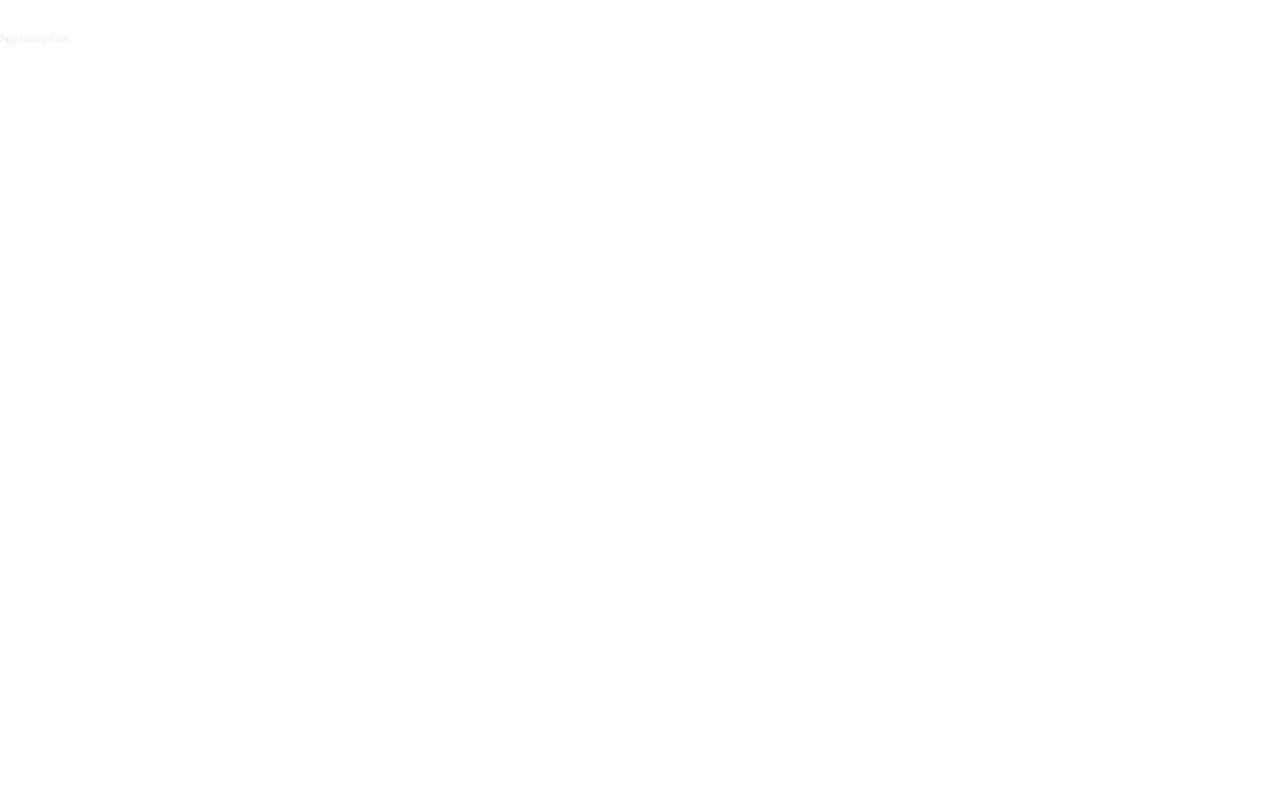
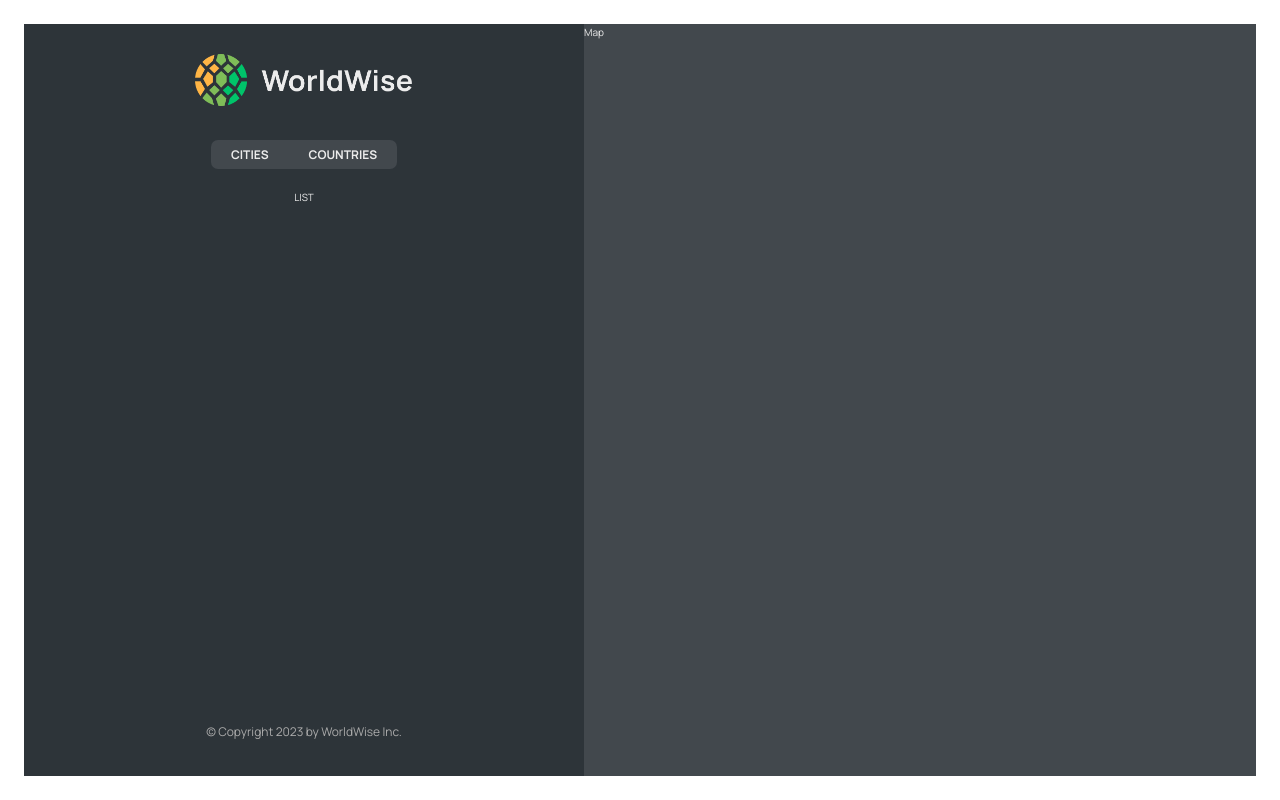
Before and after one commit to ladyami/Travel-Wise, a React (Vite) app in the folder worldwise/: page /app in a window 1280 px wide. Built offline with nearby package versions, Linux system fonts and the light colour scheme.

Commit message:
create nested routes and index routes

```diff
--- a/worldwise/src/App.jsx
+++ b/worldwise/src/App.jsx
@@ -15,11 +15,16 @@
   return (
     <BrowserRouter>
     <Routes>
-    <Route path="/" element={<Homepage/>} />
+    <Route index element={<Homepage/>} />
       <Route path="product" element={<Product/>} />
       <Route path="pricing" element={<Pricing/>} />
       <Route path="/login" element={<Login/>} />
-      <Route path="app" element={<AppLayout/>} />
+      <Route path="app" element={<AppLayout/>}>
+        <Route index element={<p>LIST</p>} />
+        <Route path="cities" element={<p> list of cities</p>} />
+        <Route path="countries" element={<p> list of countries</p>} />
+        <Route path="form" element={<p>form </p>} />
+      </Route>
       <Route path="*" element={<PageNotFound/>} />
     </Routes>
     </BrowserRouter>
--- a/worldwise/src/components/AppNav.jsx
+++ b/worldwise/src/components/AppNav.jsx
@@ -1,9 +1,19 @@
 import React from 'react';
-import style from './AppNav.module.css';
+import styles from './AppNav.module.css';
+import { NavLink } from 'react-router-dom';
 
 const AppNav = () => {
   return (
-    <nav className={style.nav}>App Navigation </nav>
+    <nav className={styles.nav}>
+      <ul>
+        <li>
+          <NavLink to='cities'>Cities </NavLink>
+        </li>
+        <li>
+          <NavLink to='countries'>Countries </NavLink>
+        </li>
+      </ul>
+    </nav>
   )
 }
 
--- /dev/null
+++ b/worldwise/src/components/Map.jsx
@@ -0,0 +1,11 @@
+import React from 'react';
+import styles from "./Map.module.css";
+
+
+const Map = () => {
+  return (
+    <div className={styles.mapContainer}>Map</div>
+  )
+}
+
+export default Map
--- /dev/null
+++ b/worldwise/src/components/Sidebar.jsx
@@ -0,0 +1,23 @@
+import { Outlet } from "react-router-dom";
+import AppNav from "./AppNav";
+import Logo from "./Logo";
+import styles from "./Sidebar.module.css";
+
+function Sidebar() {
+  return (
+    <div className={styles.sidebar}>
+      <Logo />
+      <AppNav />
+
+      <Outlet />
+
+      <footer className={styles.footer}>
+        <p className={styles.copyright}>
+          &copy; Copyright {new Date().getFullYear()} by WorldWise Inc.
+        </p>
+      </footer>
+    </div>
+  );
+}
+
+export default Sidebar;
--- a/worldwise/src/pages/AppLayout.jsx
+++ b/worldwise/src/pages/AppLayout.jsx
@@ -1,12 +1,16 @@
-import React from 'react'
-import AppNav from '../components/AppNav'
+import Map from "../components/Map";
+import Sidebar from "../components/Sidebar";
+//import User from "../components/User";
 
-const AppLayout = () => {
+import styles from "./AppLayout.module.css";
+
+function AppLayout() {
   return (
-    <div>
-    <AppNav/>
+    <div className={styles.app}>
+      <Sidebar />
+      <Map/>
     </div>
-  )
+  );
 }
 
-export default AppLayout
+export default AppLayout;
```
